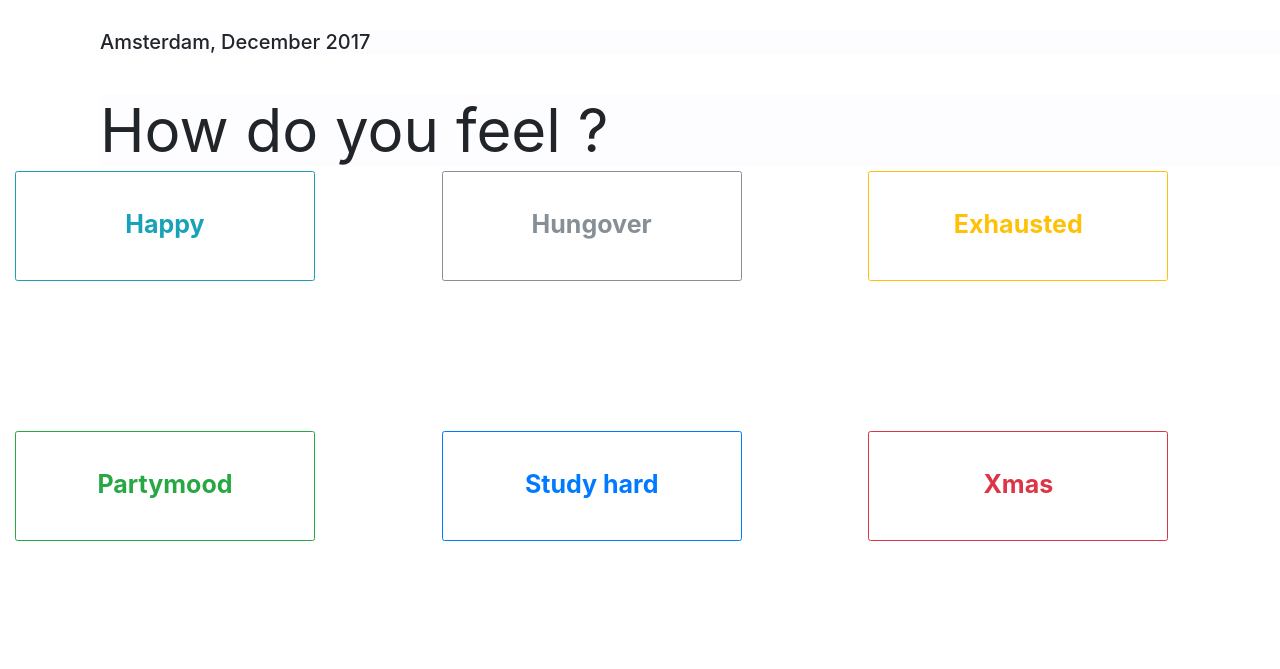
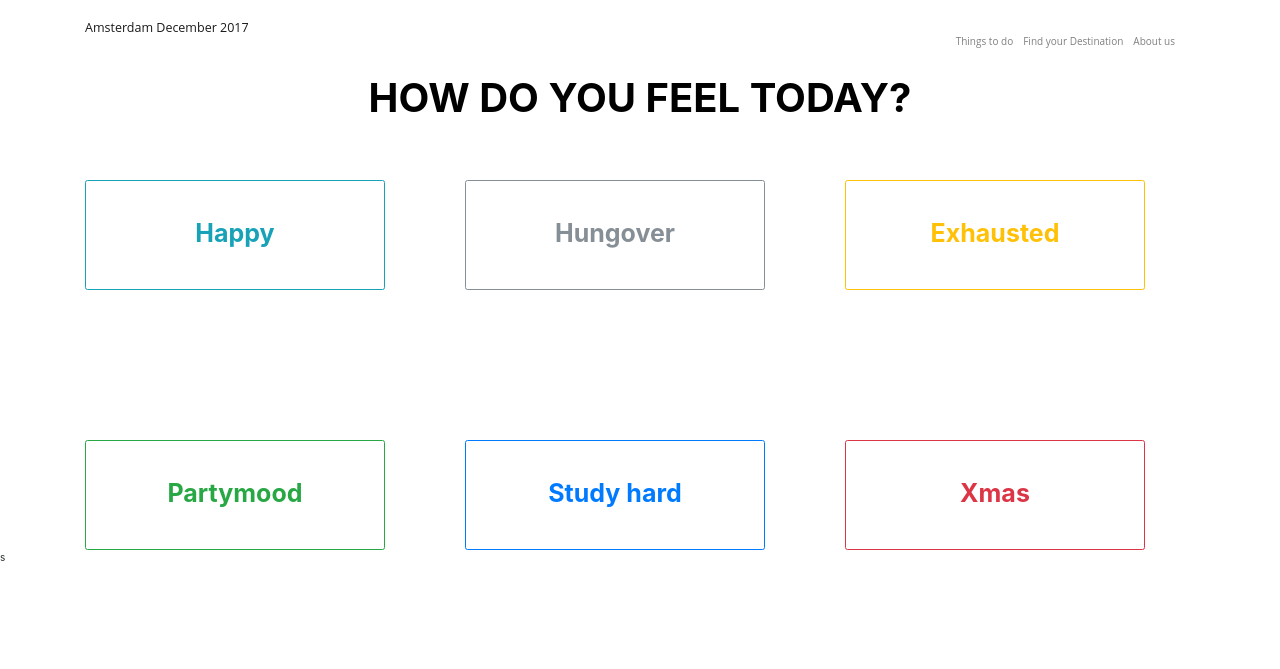
Before and after one commit to KathaAmsterdam/Turing-Society-The-A-Team, a plain HTML site: page index.html in a window 1280 px wide. Shown: the top 669 px of the page. Drawn offline with nearby package versions, Linux system fonts and the light colour scheme; some packages are replaced by stand-ins of ours; no server answers.

Commit message:
Update index.html

```diff
--- a/index.html
+++ b/index.html
@@ -18,14 +18,49 @@
   </head>
 
   <body>
-   <h2 class="display-5">Amsterdam, December 2017</h2>
-   <h1 class="display-1"><b>How do you feel ? </b></h1>
+
+    <!-- Navigation -->
+    <nav class="navbar navbar-expand-lg navbar-light fixed-top" id="mainNav">
+      <div class="container">
+        <a class="navbar-brand js-scroll-trigger" href="#page-top">Amsterdam December 2017</a>
+        <button class="navbar-toggler navbar-toggler-right" type="button" data-toggle="collapse" data-target="#navbarResponsive" aria-controls="navbarResponsive" aria-expanded="false" aria-label="Toggle navigation">
+          <span class="navbar-toggler-icon"></span>
+        </button>
+        <div class="collapse navbar-collapse" id="navbarResponsive">
+          <ul class="navbar-nav ml-auto">
+            <li class="nav-item">
+              <a class="nav-link js-scroll-trigger" href="#buttons">Things to do</a>
+            </li>
+            <li class="nav-item">
+              <a class="nav-link js-scroll-trigger" href="#map">Find your Destination</a>
+            </li>
+            <li class="nav-item">
+              <a class="nav-link js-scroll-trigger" href="#contact">About us</a> <!-- section not build yet-->
+            </li>
+          </ul>
+        </div>
+      </div>
+    </nav>
+
+    <header class="masthead text-center text-black d-flex">
+      <div class="container my-auto">
+        <div class="row">
+          <div class="col-lg-10 mx-auto">
+            <h1 class="text-uppercase">
+              <strong>How do you feel today?</strong>
+            </h1>
+          </div>
+        </div>
+      </div>
+    </header>
+
+   <section id="buttons">
     <!-- section with buttons-->
-   <div class="container-fluid">
+    <div class="container">
      <!--Bootstrap Row 1 with 3 Containers -> change moods into something cool-->
       <div class="row">
         <!-- button 1 -->
-      <div class="col-sm-4">
+        <div class="col-lg-4 col-sm-4">
           <button type="button" class="btn btn-outline-info" data-toggle="modal" data-target="#myModal"><h1><b>Happy</b></h1></button>
           <!--click= modal, oopens pop up window-->
           <!--modal here-->
@@ -45,7 +80,7 @@
   		    </div>
   		  </div>
   		<!-- button 2 feeling hungover -->
-      <div class="col-sm-4">
+        <div class="col-lg-4 col-sm-4">
           <button type="button" class="btn btn-outline-secondary" data-toggle="modal" data-target="#myModal2""><h1><b>Hungover</b></h1></button>
        <!-- click modal, oopens pop up window -->
           <!--modal here-->
@@ -64,7 +99,7 @@
   	</div>
         </div>
       <!--button 3 exhausted -->
-      <div class="col-sm-4">
+        <div class="col-lg-4 col-sm-4">
           <button type="button" class="btn btn-outline-warning" data-toggle="modal" data-target="#myModal3"><h1><b>Exhausted</b></h1></button>
       <!--click= modal, oopens pop up window-->
       <!--modal here-->
@@ -88,7 +123,7 @@
     	<div class="row-2"> <!--need this for css, to make some space between the two rows -->
     		<div class="row">
     <!-- button 4 partymood -->
-   		<div class="col-sm-4">
+     		<div class="col-lg-4 col-sm-4">
           	<button type="button" class="btn btn-outline-success" data-toggle="modal" data-target="#myModal4"><h1><b>Partymood</b></h1></button>
           <!--click= modal, oopens pop up window-->
           <!--modal here-->
@@ -108,7 +143,7 @@
   		</div>
       </div>
       <!-- button 5 study hard -->
-    <div class="col-sm-4">
+      <div class="col-lg-4 col-sm-4">
           <button type="button" class="btn btn-outline-primary" data-toggle="modal" data-target="#myModal5"><h1><b>Study hard</b></h1></button>
           <!--click= modal, oopens pop up window-->
           <!--modal here-->
@@ -128,7 +163,7 @@
   		</div>
       </div>
       <!--button 6 christmas -->
-    <div class="col-sm-4">
+      <div class="col-lg-4 col-sm-4">
           <button type="button" class="btn btn-outline-danger" data-toggle="modal" data-target="#myModal6"><h1><b>Xmas</b></h1></button>
       	<!--click= modal, oopens pop up window-->
           <!--modal here-->
@@ -149,8 +184,10 @@
       </div>
           </div> <!-- second row closed-->
         </div> <!-- row-2 closed-->
-</div> <!-- fluid container closed -->
-
+      </div> <!-- container closed -->
+    </section>
+    s
+    <section id="map">
       <!--new section for google maps -->
       <!-- Add Google Maps -->
       <div class="row-2" id="googleMap" style="width:100%;height:400px;"></div>
@@ -158,7 +195,7 @@
       <script>
       function myMap() {
       var mapProp= {
-    center:new google.maps.LatLng(51.508742,-0.120850),
+          center:new google.maps.LatLng(52.3730601,4.8920707),
           zoom:5,
       };
       var map=new google.maps.Map(document.getElementById("googleMap"),mapProp);
@@ -175,6 +212,7 @@ var map=new google.maps.Map(document.getElementById("googleMap"),mapProp);
       	  	</a><br>
       		<p>&copy; 2017 | The A Team</p>
       	</footer>
+  </section>
 
 
 
```
Lines whose indentation alone changed are shown as unchanged.
